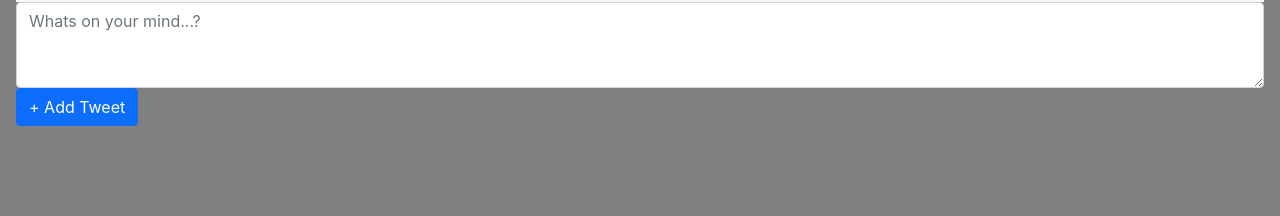
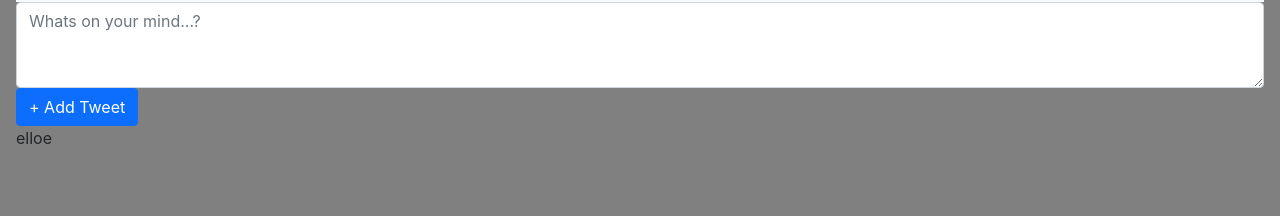
Before and after one commit to GRANDMAC96/twitter_app, a React (Create React App) app: page / in a window 1280 px wide. Shown: the part 70-286 px from the top of the page. Built offline with nearby package versions, Linux system fonts and the light colour scheme.

Commit message:
tweetdashboard added and imported to app.js

```diff
--- a/src/components/App.js
+++ b/src/components/App.js
@@ -1,6 +1,7 @@
 import React from "react";
 import Header from "./Header";
 import AddTweetForm from "./AddTweetForm";
+import TweetDashboard from "./TweetDashboard";
 
 class App extends React.Component {
   state = {
@@ -29,6 +30,7 @@ class App extends React.Component {
       <div>
         <Header />
         <AddTweetForm addTweet={this.addTweet} />
+        <TweetDashboard />
       </div>
     );
   }
--- /dev/null
+++ b/src/components/TweetDashboard.js
@@ -0,0 +1,13 @@
+import React from 'react';
+
+class TweetDashboard extends React.Component {
+    render() {
+        return (
+            <div>
+                elloe
+            </div>
+        );
+    }
+}
+
+export default TweetDashboard;
```
